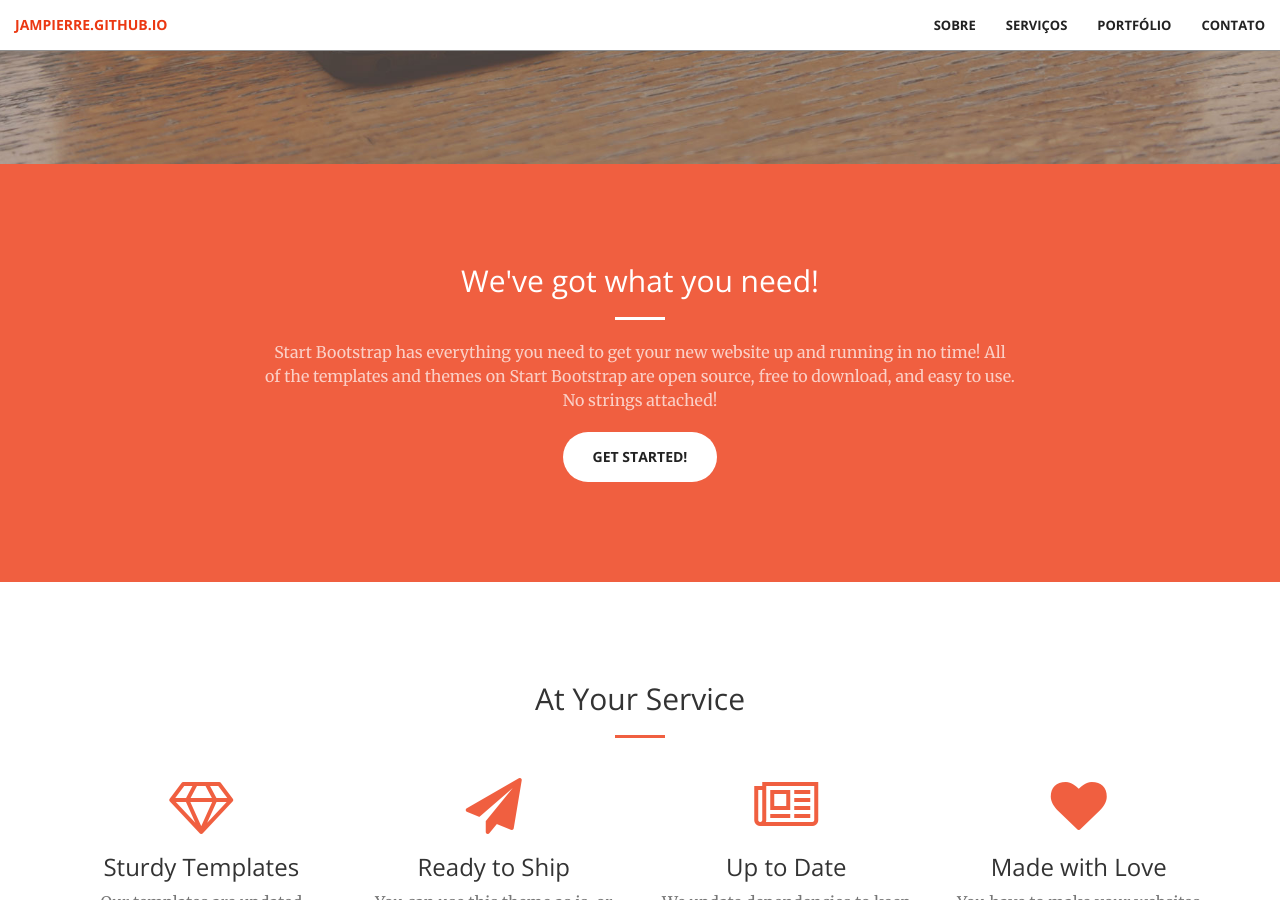
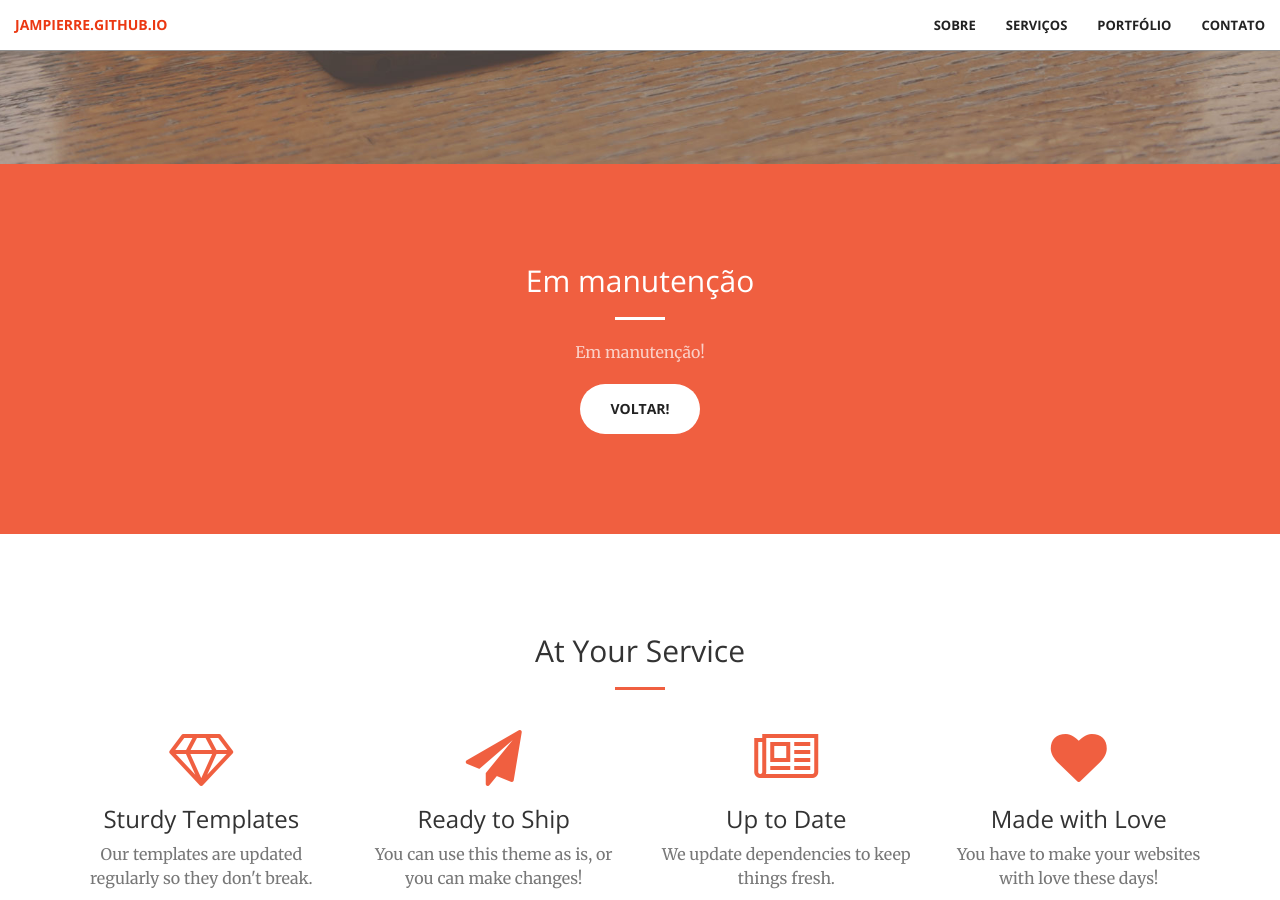
Before and after one commit to Jampierre/jampierre.github.io, a Jekyll site: the page built from index.html, in a window 1280 px wide and 900 px high, scrolled down 736 px. Built offline with Jekyll 4.4.1, drawn with Linux system fonts in a browser that asks for light colours.

Commit message:
Update call-to-action.html

```diff
--- a/_includes/call-to-action.html
+++ b/_includes/call-to-action.html
@@ -2,10 +2,10 @@
     <div class="container">
         <div class="row">
             <div class="col-lg-8 col-lg-offset-2 text-center">
-                <h2 class="section-heading">We've got what you need!</h2>
+                <h2 class="section-heading">Em manutenção</h2>
                 <hr class="light">
-                <p class="text-faded">Start Bootstrap has everything you need to get your new website up and running in no time! All of the templates and themes on Start Bootstrap are open source, free to download, and easy to use. No strings attached!</p>
-                <a href="#" class="btn btn-default btn-xl">Get Started!</a>
+                <p class="text-faded">Em manutenção!</p>
+                <a href="#" class="btn btn-default btn-xl">Voltar!</a>
             </div>
         </div>
     </div>
```
